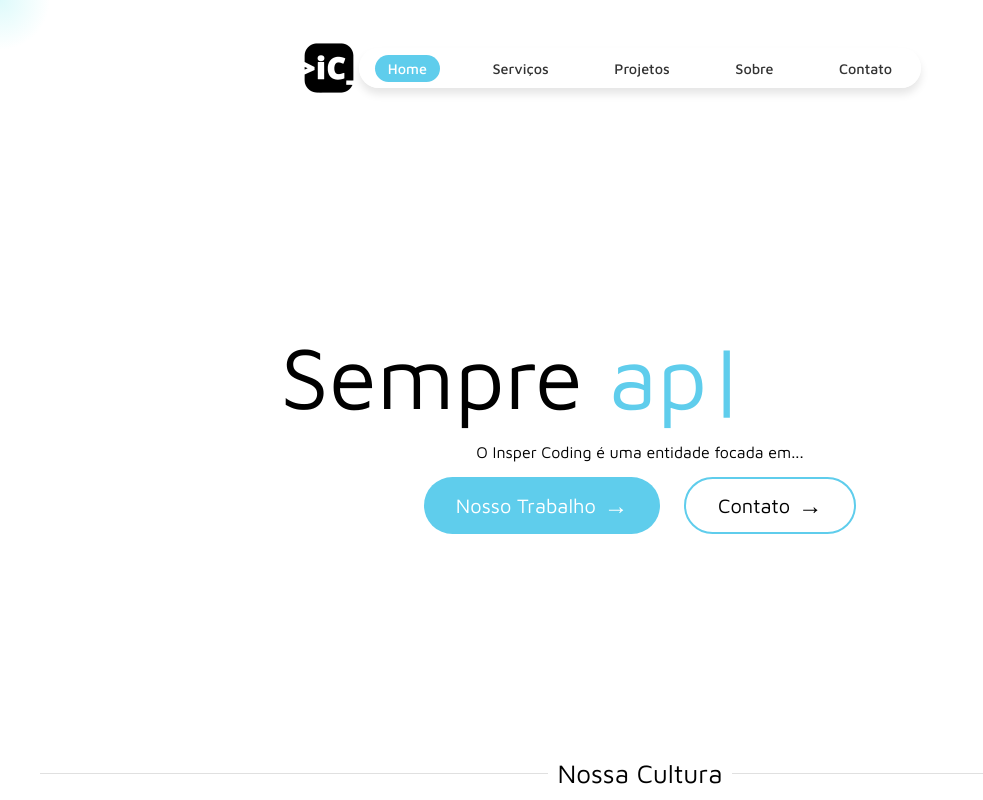
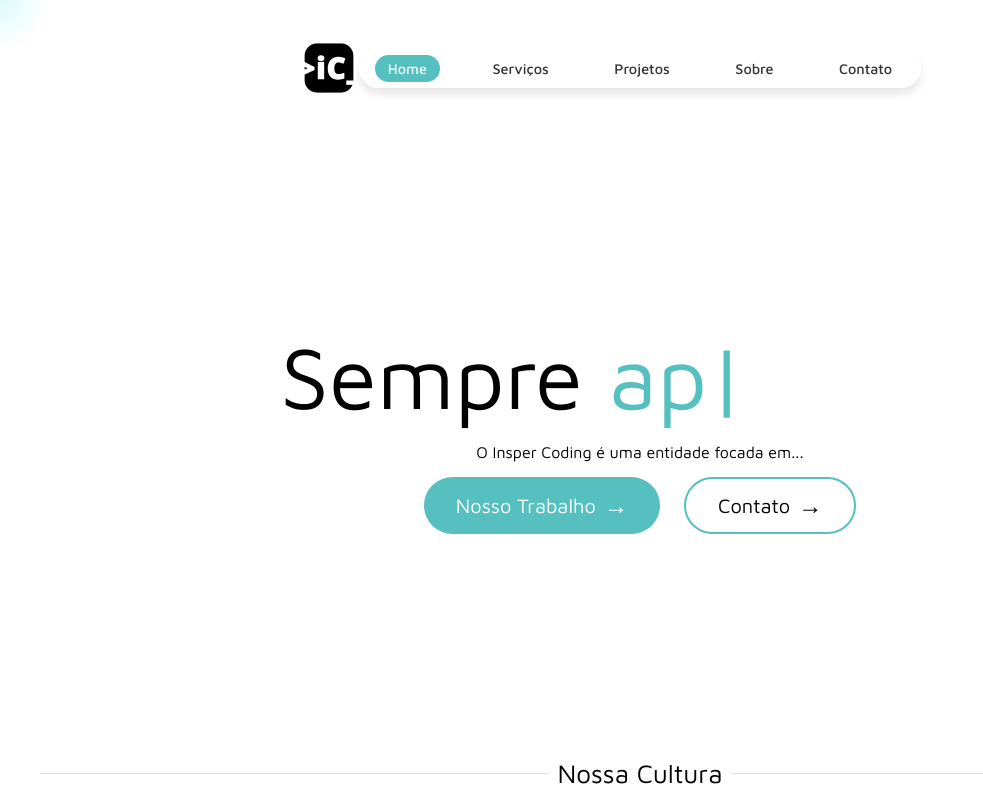
Before and after one commit to henriquetg1/ic-grupo-3-sprint-1-home-page, a React (Create React App) app in the folder home-page/: page / in a window 1280 px wide. Shown: the top 800 px of the page, without its empty margins (0-983 px from the left). Built offline with nearby package versions, Linux system fonts and the light colour scheme.

Commit message:
style: Cores da entidade nos botões

```diff
--- a/home-page/src/styles/Header.css
+++ b/home-page/src/styles/Header.css
@@ -75,13 +75,13 @@
 
 /* Active Link Styles */
 .nav-list li a.active {
-  background-color: #5fcdec;
+  background-color: #56bfbf;
   color: #fff;
 }
 
 .nav-list li a.active:hover,
 .nav-list li a.active:focus {
-  background-color: #2fd7f0;
+  background-color: #69e4e49e;
   color: #fff;
 }
 
--- a/home-page/src/styles/PalavraImpacto.css
+++ b/home-page/src/styles/PalavraImpacto.css
@@ -28,12 +28,12 @@
 
 .main-content__container h1 span:last-child {
     display: inline-block;
-    color: #5fcdec !important;
+    color: #56bfbf !important;
     text-align: left;
 }
 
 .palavras{
-    color: #5fcdec !important;
+    color: #56bfbf !important;
 }
 
 /* Remova o cursor piscante (as barras azuis) */
@@ -65,7 +65,7 @@
 }
 
 .btn-primary {
-    background-color: #5fcdec;
+    background-color: #56bfbf;
     color: white;
     border: none;
 }
@@ -73,7 +73,7 @@
 .btn-secondary {
     background-color: white;
     color: #000000;
-    border: 2px solid #5fcdec;
+    border: 2px solid #56bfbf;
 }
 
 /* Hover effect to make the button pop */
```
Also changed, not shown: 1 other file (tests, documents, lock files or other folders).
